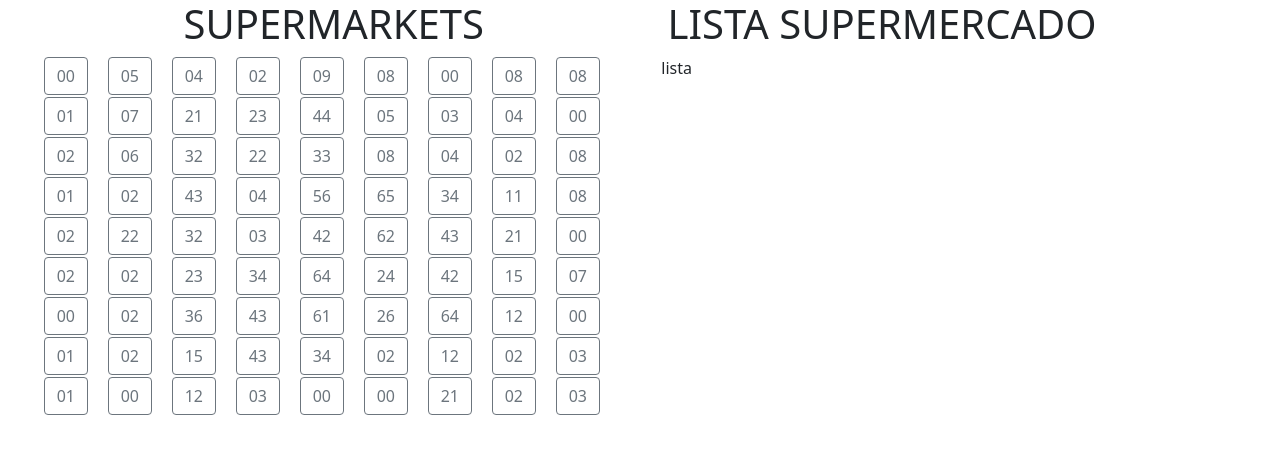
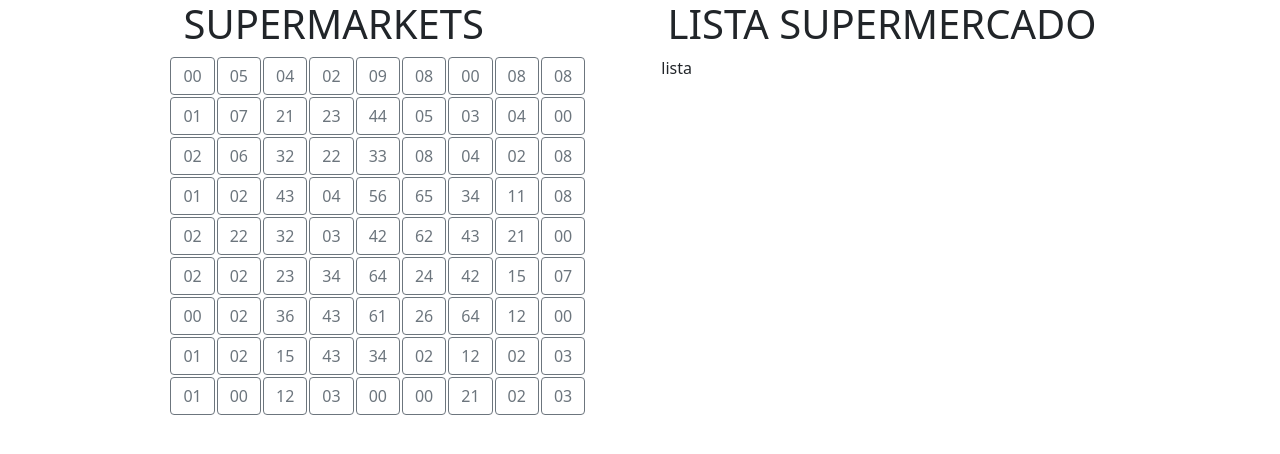
Before and after one commit to morenoo27/supermarkets, a React (Create React App) app: page / in a window 1280 px wide. Shown: the top 454 px of the page. Built offline with nearby package versions, Linux system fonts and the light colour scheme.

Commit message:
posicionamiento mapa botones

```diff
--- a/src/App.css
+++ b/src/App.css
@@ -53,6 +53,12 @@ div#botneraForm {
   flex-flow: column wrap;
 }
 
+table {
+  padding: auto;
+  width: 30%;
+  margin-left: 22%;
+}
+
 @keyframes App-logo-spin {
   from {
     transform: rotate(0deg);
```
